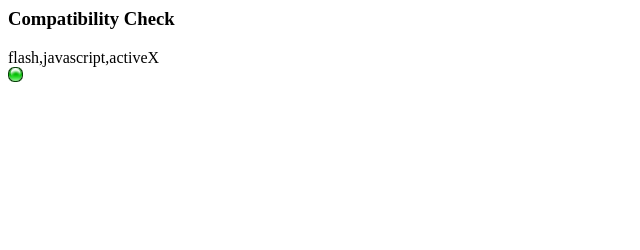
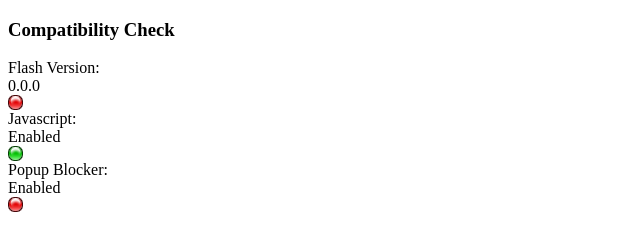
Before and after one commit to kittcoldfire/browsercompatibilitycheck, a plain HTML site: page index.html in a window 1280 px wide. Shown: the whole page, without its empty margins (0-640 px from the left). Drawn offline with Linux system fonts and the light colour scheme.

Commit message:
Initial working version, adding more features

```diff
--- a/index.html
+++ b/index.html
@@ -1,19 +1,23 @@
-<!DOCTYPE HTML PUBLIC "-//W3C//DTD HTML 4.01 Transitional//EN">
+<!DOCTYPE HTML PUBLIC "-//W3C//DTD HTML 4.01 Transitional//EN" "http://www.w3.org/TR/html4/loose.dtd">
 <html>
 	<head>
+		<script type="text/javascript" src="./javascript/swfobject.js"></script>
 		<script type="text/javascript" src="./javascript/compatability_check.js"></script>
 		<title>Compatibility Check Demo</title>
 	</head>
 	<body>
 		<h3>Compatibility Check</h3>
 		<!-- This will be replaced with the compatibility check display -->
-		<div id="compatibility"></div>
-
+		<div id="compatibility" class="no-js"></div>
+		<noscript>
+			<div class='compatibility_row'><div class='compatibility_heading'>Javascript is currently disabled. Please enable javascript to check compatibility.</div></div>
+		</noscript>
 	</body>
 </html>
 
 <script type="text/javascript">
 	compatibility.init({
-		display:"flash,javascript,activeX"
+		display:"flash,javascript,popup,activeX",
+		min_flash_version:11,
 	});
 </script>
--- a/javascript/compatability_check.js
+++ b/javascript/compatability_check.js
@@ -1,7 +1,8 @@
 var compatibility = (function() {
 
 	var self = this;
-
+	var add_to_display = [];
+	var configured_display = null;
 	/*
 		@param:div_id - specifies which div is going to be replaced with the content
 		@param:options.display - items that we want to display, choices are [flash, javascript, activeX, browser, popup]
@@ -13,19 +14,150 @@ var compatibility = (function() {
 	*/
 	var init = function (options) {
 		self.div_id = options.div_id || "compatibility";
+		document.getElementById(self.div_id).className="";
+
+		//Display options
 		self.display = options.display || 'flash,javascript,activeX,browser,popup';
 		self.display_images = options.display_images || options.display;
+
+		//Image options
 		self.pass_image = options.pass_image || './images/pass.gif';
 		self.fail_image = options.fail_image || './images/fail.gif';
 		self.not_supported_image = options.not_supported_image || './images/not_supported.gif';
+
+		//Flash options
 		self.min_flash_version = options.min_flash_version || '11';
+		self.flash_heading = options.flash_heading || 'Flash Version: ';
+
+		//Javascript options
+		self.javascript_heading = options.javascript_heading || 'Javascript: ';
+
+		//Popup options
+		self.popup_heading = options.popup_heading || 'Popup Blocker: ';
+
+		var elements_to_display = self.display.split(",");
+
+		for(x = 0; x < elements_to_display.length; x++) {
+			if(elements_to_display[x] == 'flash') {
+				getFlashPlayerVersionDotNotation();
+			}
+
+			if(elements_to_display[x] == 'javascript') {
+				getJavascriptEnabled();
+			}
+
+			if(elements_to_display[x] == 'popup') {
+				checkPopupBlocker();
+			}
+
+			check_requirement();
+		}
 
 		update_page();
 	}
 
+	/*********************************************************************
+		These are the functions used to get the information to display
+	*********************************************************************/
+
+	var getFlashPlayerVersionDotNotation = function getFlashPlayerVersionDotNotation() {
+		var playerVersion = swfobject.getFlashPlayerVersion(); // returns a JavaScript object
+		add_to_display.flash_version = playerVersion.major + "." + playerVersion.minor + "." + playerVersion.release;
+	}
+
+	var getJavascriptEnabled = function getJavascriptEnabled() {
+		add_to_display.javascript = 'true';
+	}
+
+	var checkPopupBlocker = function checkPopupBlocker() {
+		add_to_display.popup = 'true';
+	}
+
+
+	/*
+		This function creates a standard structure to allow manipulation of divs through CSS with the values
+	*/
+	var create_div_row = function(heading, message, image) {
+		if(heading != null && message != null) {
+			var section_to_add = "<div class='compatibility_row'><div class='compatibility_heading'>";
+
+			section_to_add += heading + "</div><div class='compatibility_value'>" +
+				message + "</div><div class='compatibility_image'>"
+				+ "<img src='" + image + "'/></div></div>";
+
+			if(configured_display == null) {
+				configured_display = section_to_add;
+			} else {
+				configured_display += section_to_add;
+			}
+		}
+	}
+
+	var check_requirement = function() {
+		var image;
+		var heading;
+		var message;
+
+		if(add_to_display.flash_version != '' && add_to_display.flash_version != null) {
+			if(parseInt(add_to_display.flash_version) >= parseInt(self.min_flash_version)) {
+				image = self.pass_image;
+			} else {
+				image = self.fail_image;
+			}
+
+			heading = self.flash_heading;
+			message = add_to_display.flash_version;
+
+			add_to_display.flash_version = null;
+		}
+
+		if(add_to_display.javascript != '' && add_to_display.javascript != null) {
+			heading = self.javascript_heading;
+			message = "Enabled";
+			image = self.pass_image;
+
+			add_to_display.javascript = null;
+		}
+
+		if(add_to_display.popup != '' && add_to_display.popup != null) {
+			var popup = 0;
+	        var myPopup = window.open("./html/popup_test.html", "_blank", "directories=no,height=150,width=150,menubar=no,resizable=no,scrollbars=no,status=no,titlebar=no,top=0,location=no,left=50");
+	        heading = self.popup_heading;
+	        if (!myPopup){
+	            message = "Enabled";
+	            image = self.fail_image;
+	            alert("Your browser currently has a popup blocker enabled, please disable the blocker or allow popups for this website. ERROR #1");
+	        } else {
+	            myPopup.onload = function() {
+	                setTimeout(function() {
+	                    if (myPopup.screenX === 0) {
+	                        message = "Enabled";
+	            			image = self.fail_image;
+	                        alert("Your browser currently has a popup blocker enabled, please disable the blocker or allow popups for this website. ERROR #2");
+	                    } else {
+	                        // close the test window if popups are allowed.
+	                        this.focus();
+	                        myPopup.opener = this;
+	                        myPopup.close();
+	                        popup = 1;
+	                        message = "Enabled";
+	            			image = self.pass_image;
+	                    }
+	                }, 0);
+	            };
+	        }
+
+	        alert(heading);
+	        alert(message);
+	        alert(image);
+	        add_to_display.popup = null;
+		}
+
+		create_div_row(heading, message, image);
+	}
+
 	var update_page = function() {
-		document.getElementById(self.div_id).innerHTML = "<div>" + self.display + "</div>";
-		document.getElementById(self.div_id).innerHTML += "<img src='"+self.pass_image+"'/>"
+		document.getElementById(self.div_id).innerHTML = configured_display;
 	}
 
 	return {
```
Also changed, not shown: html/popup_test.html (added, +8 -0 lines).
